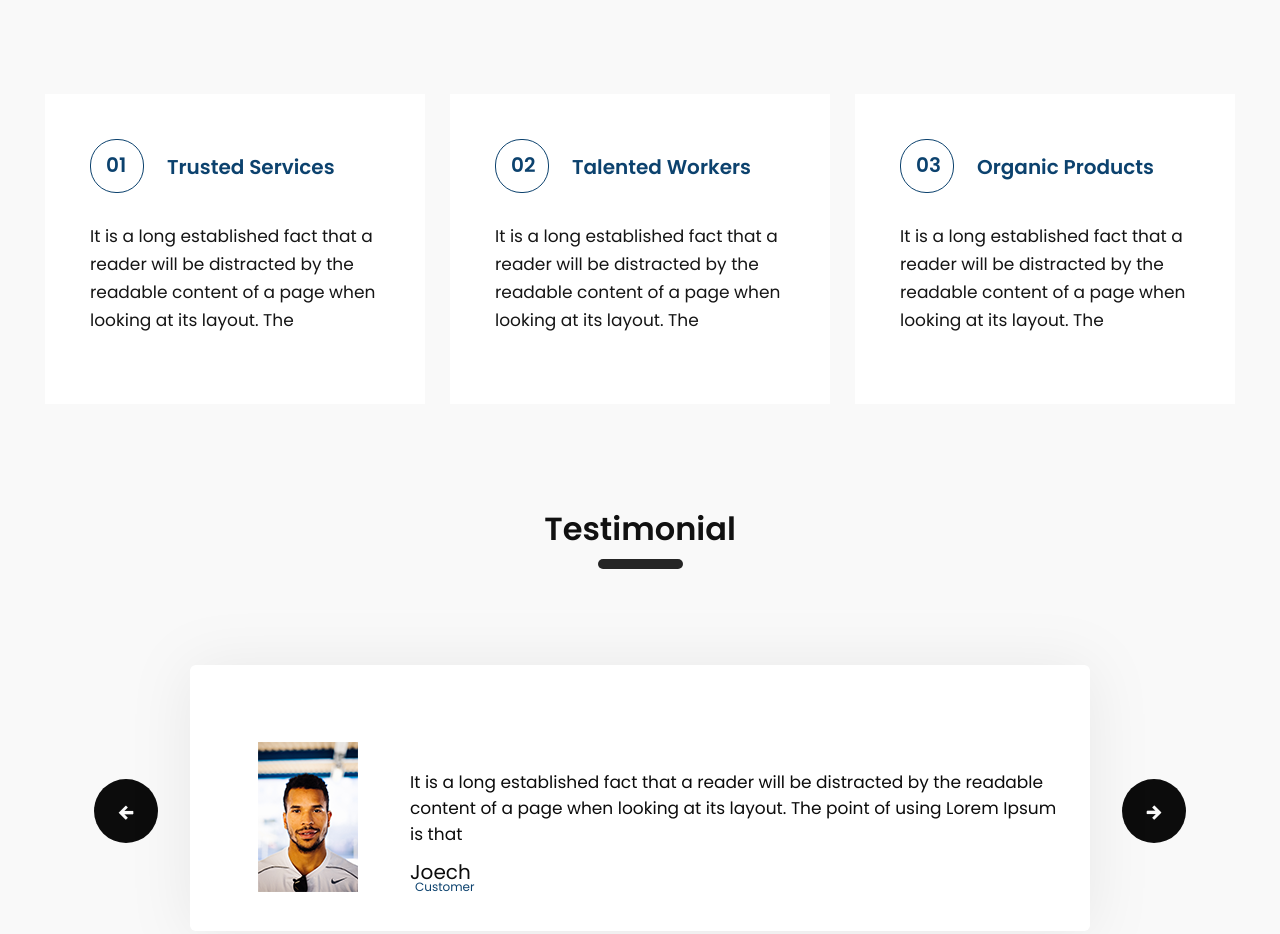
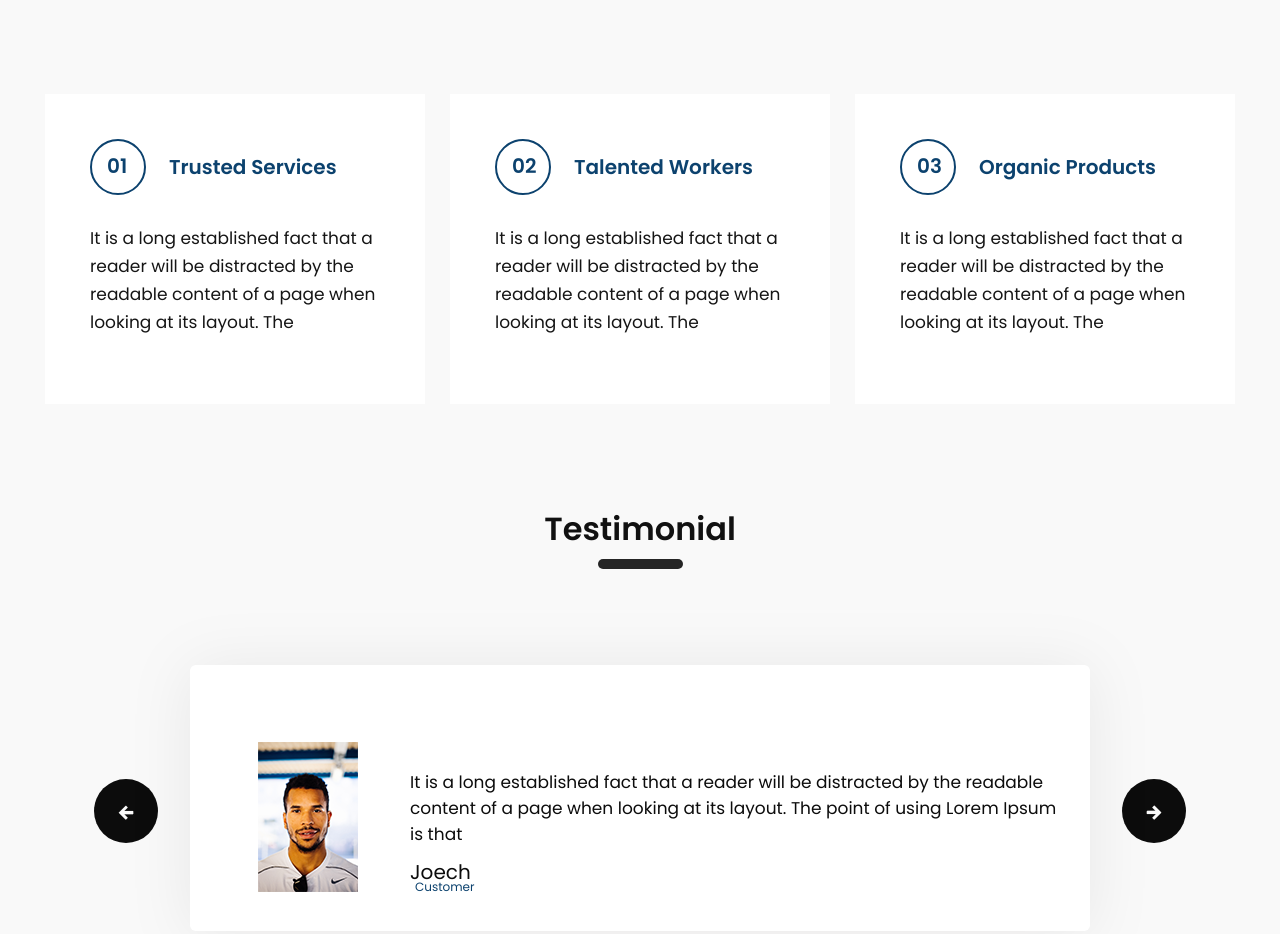
Before and after one commit to Franchukkk/carclean, a plain HTML site: page index.html in a window 1280 px wide. Shown: the part 4020-4954 px from the top of the page. Drawn offline with nearby package versions, Linux system fonts and the light colour scheme.

Commit message:
last commit

```diff
--- a/css/style.css
+++ b/css/style.css
@@ -449,19 +449,20 @@ table {
 
 .block1:hover h5,
 .block1:hover p,
-.block1:hover h4,
-.logo01:hover {
+.block1:hover h4 {
     color: #fff;
 }
 
-
+.block1:hover .logo01 {
+    border: 2px solid #fff;
+}
 
 .logo01 {
     width: 52px;
     height: 52px;
-    border-radius: 26px;
+    border-radius: 50%;
     background-color: rgba(0, 0, 0, 0%);
-    border: 1.87px solid #0c426e;
+    border: 2px solid #0c426e;
     margin-left: 45px;
     margin-top: 45px;
 }
@@ -2157,7 +2158,7 @@ footer hr {
         width: 280px;
     }
 
-    footer{
+    footer {
         height: 650px;
     }
 }
```
